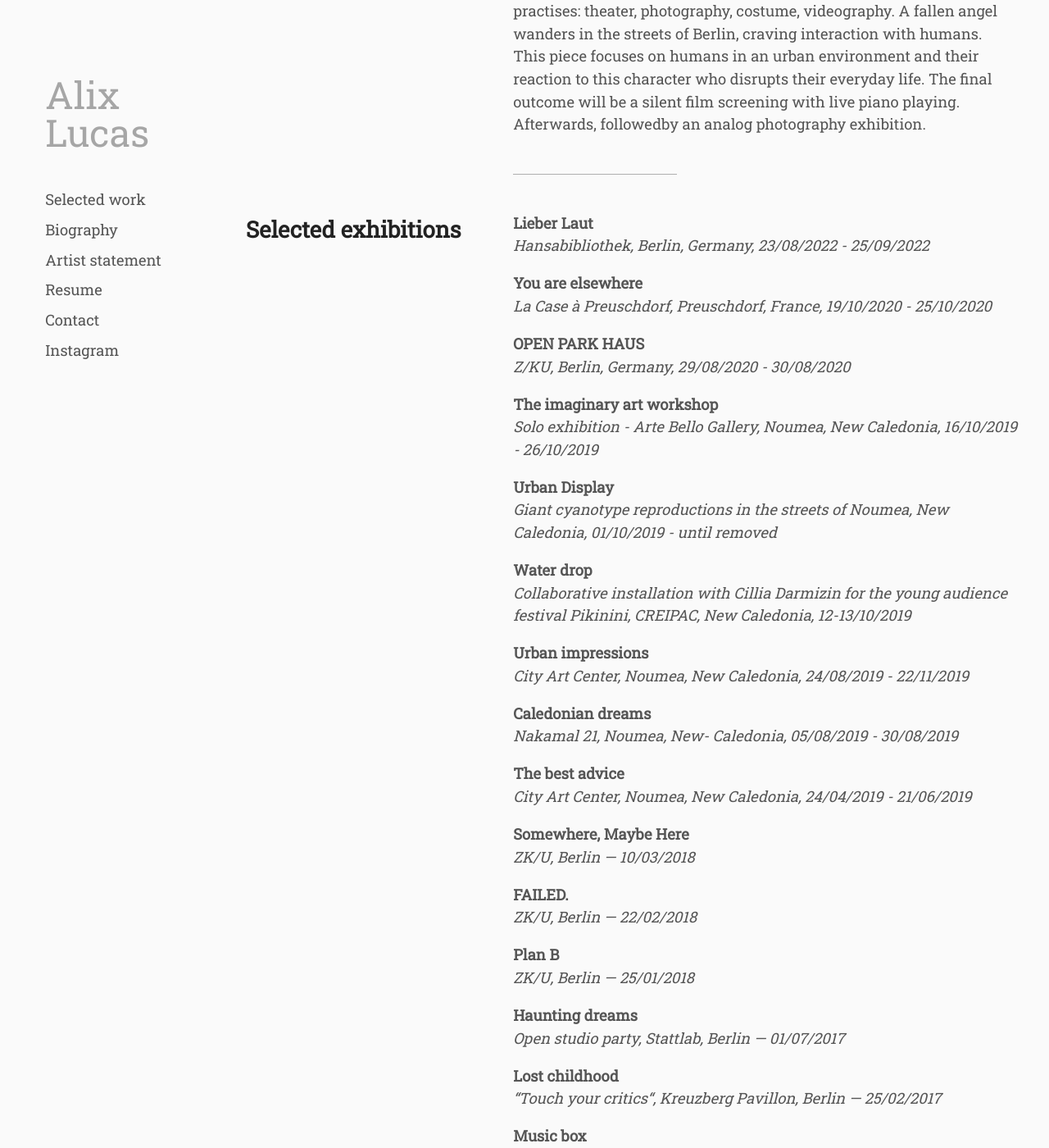
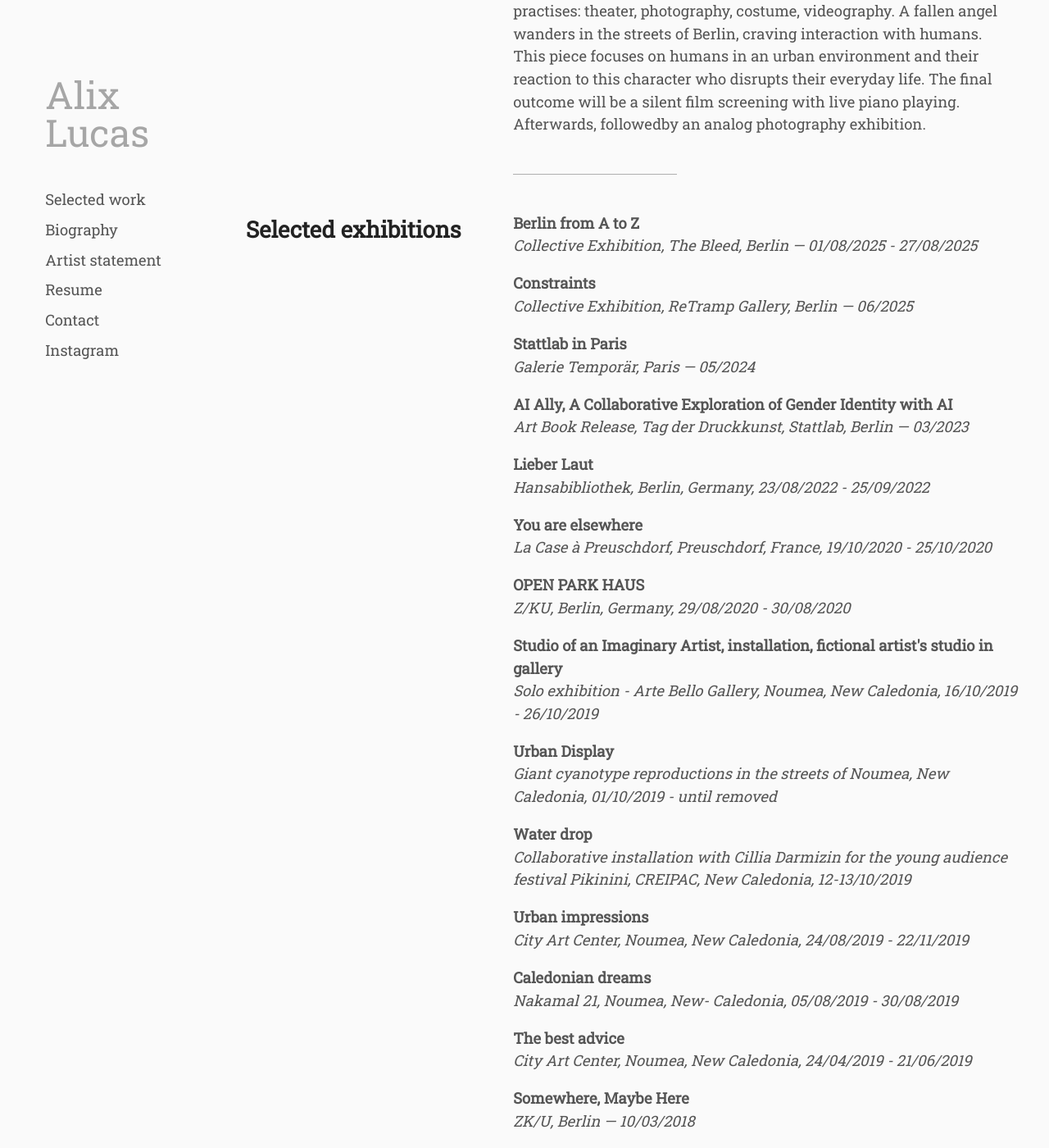
Before and after one commit to whyalix/alixlucas, a Jekyll site: the page built from pages/en/resume.html, in a window 1280 px wide and 1400 px high, scrolled down 2974 px. Shown: the whole window at 82% size. Built offline with Jekyll 4.4.1, drawn with Linux system fonts in a browser that asks for light colours.

Commit message:
Update exhibitions.yml

```diff
--- a/_data/en/exhibitions.yml
+++ b/_data/en/exhibitions.yml
@@ -1,3 +1,15 @@
+- primary: "Berlin from A to Z"
+  secondary: Collective Exhibition, The Bleed, Berlin — 01/08/2025 - 27/08/2025
+
+- primary: "Constraints"
+  secondary: Collective Exhibition, ReTramp Gallery, Berlin — 06/2025
+
+- primary: "Stattlab in Paris"
+  secondary: Galerie Temporär, Paris — 05/2024
+
+- primary: "AI Ally, A Collaborative Exploration of Gender Identity with AI"
+  secondary: Art Book Release, Tag der Druckkunst, Stattlab, Berlin — 03/2023
+
 - primary: "Lieber Laut"
   secondary: Hansabibliothek, Berlin, Germany, 23/08/2022 - 25/09/2022
 
@@ -7,7 +19,7 @@
 - primary: "OPEN PARK HAUS"
   secondary: Z/KU, Berlin, Germany, 29/08/2020 - 30/08/2020
 
-- primary: "The imaginary art workshop"
+- primary: "Studio of an Imaginary Artist, installation, fictional artist's studio in gallery"
   secondary: Solo exhibition - Arte Bello Gallery, Noumea, New Caledonia, 16/10/2019 - 26/10/2019
 
 - primary: "Urban Display"
```
